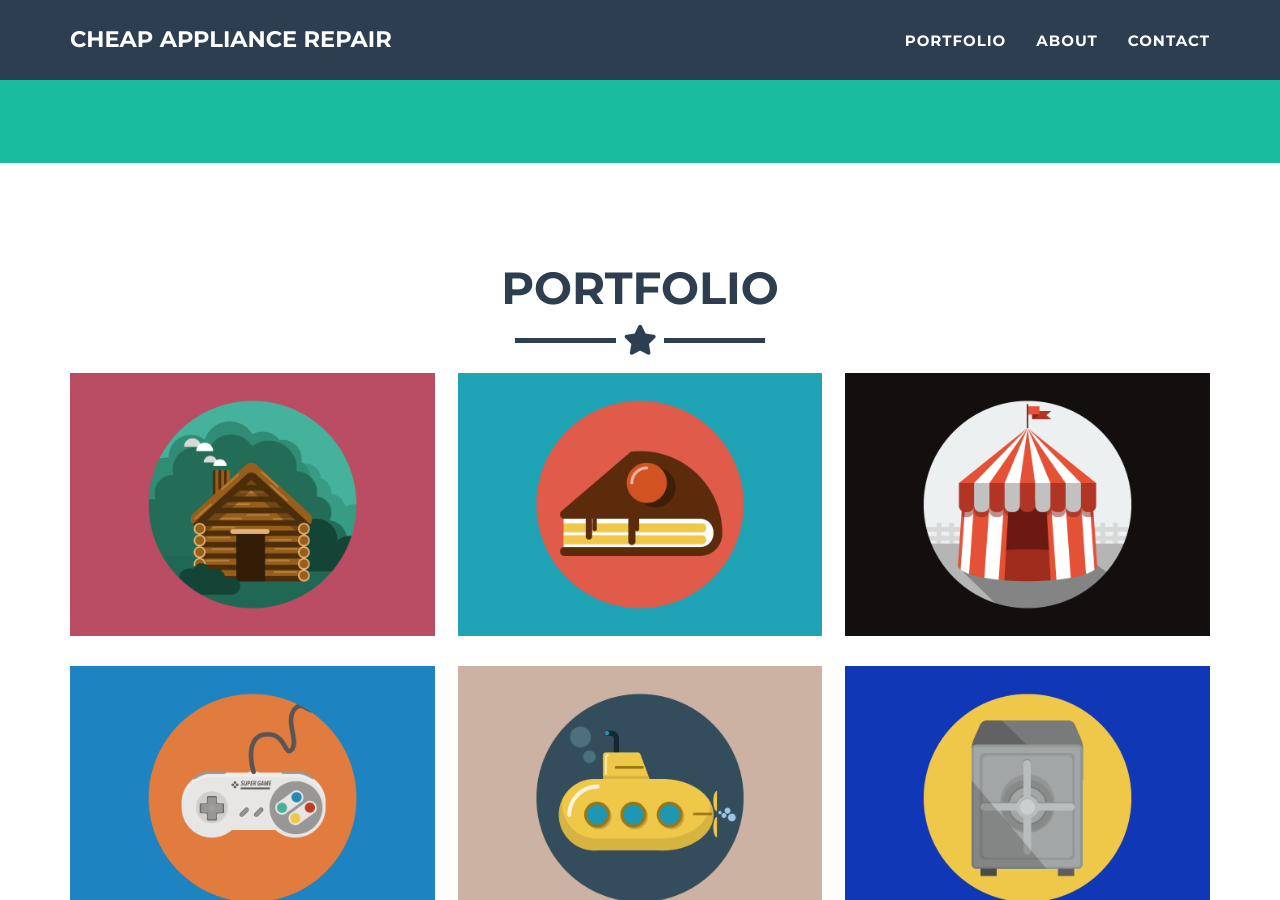
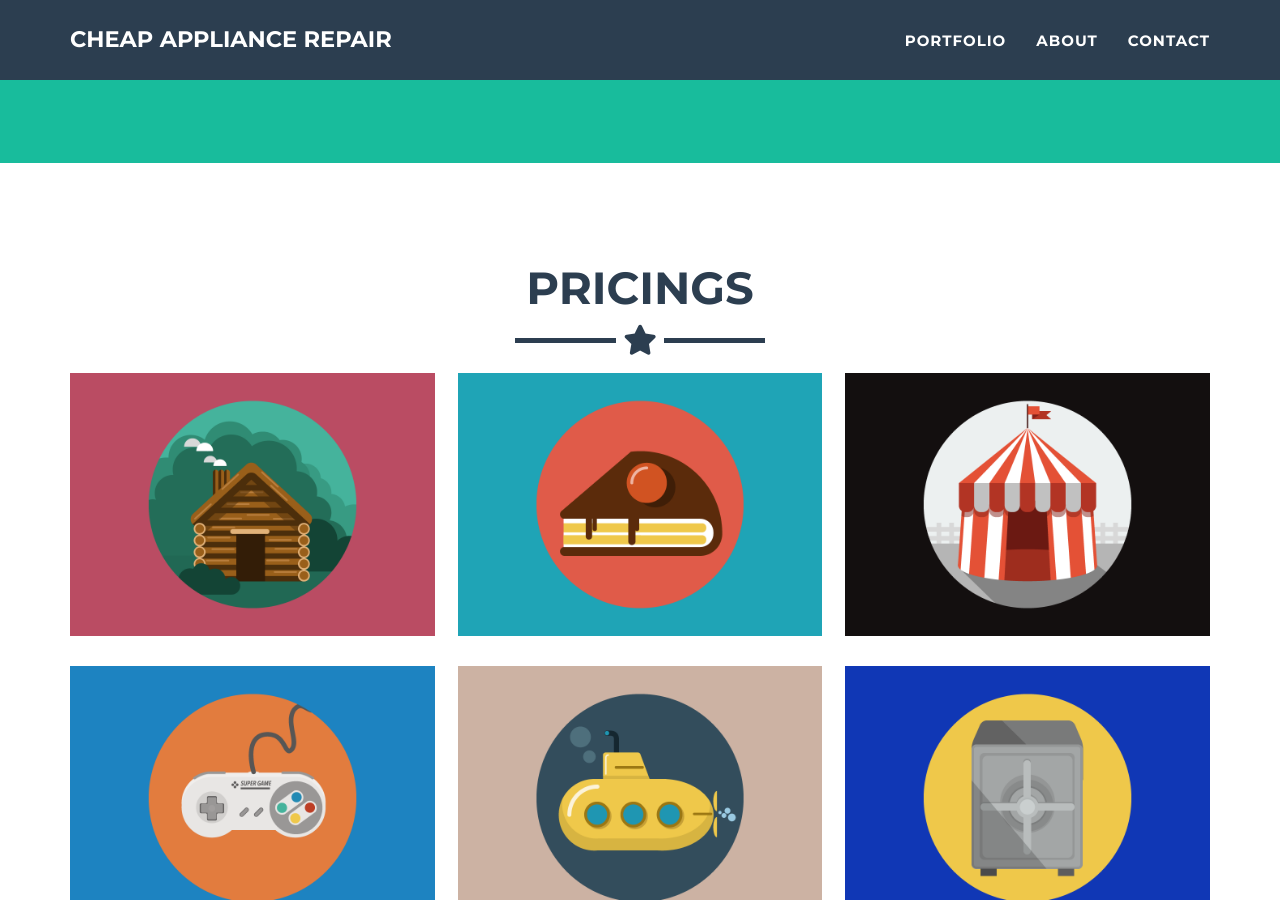
Before and after one commit to CheapRepair/CheapRepair.github.io, a Jekyll site: the page built from _posts/2014-07-18-project-1.markdown, in a window 1280 px wide and 900 px high, scrolled down 1380 px. Built offline with Jekyll 4.4.1, drawn with Linux system fonts in a browser that asks for light colours.

Commit message:
check for portfolio to pricing H2

```diff
--- a/_includes/portfolio_grid.html
+++ b/_includes/portfolio_grid.html
@@ -3,7 +3,7 @@
   <div class="container portfolio-flex-grid">
     <div class="row">
       <div class="col-lg-12 text-center">
-        <h2>Portfolio</h2>
+        <h2>Pricings</h2>
         <hr class="star-primary">
       </div>
     </div>
```
